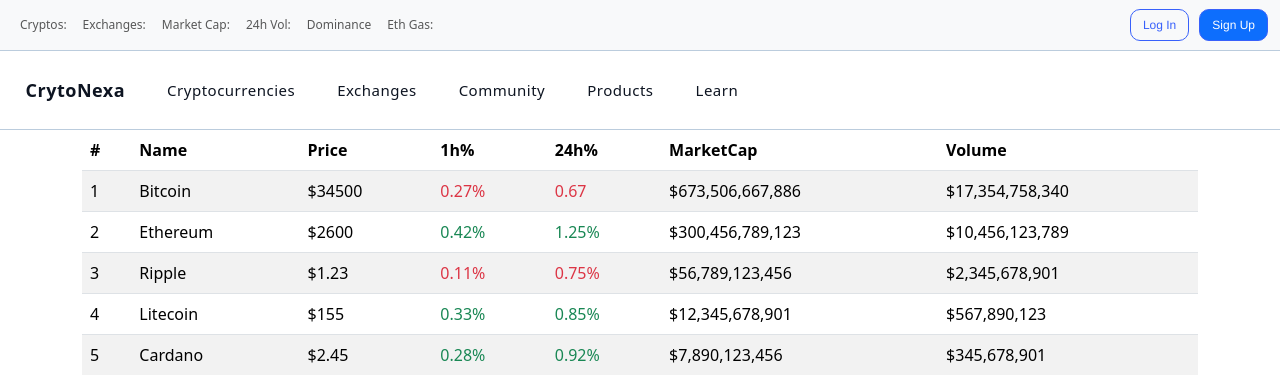
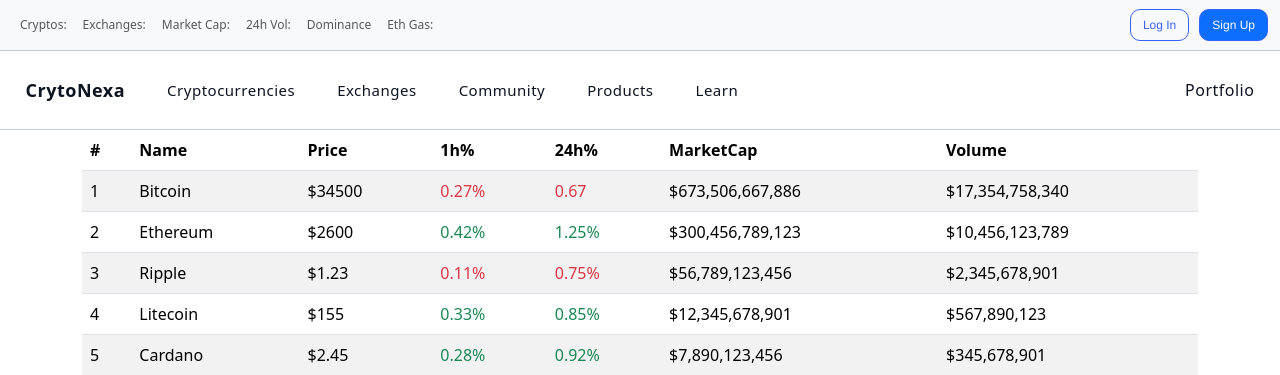
Before and after one commit to CryptoNexa/CryptoNexa, a Django app: page / in a window 1280 px wide. Shown: the top 375 px of the page. Run offline with Django 4.2, Linux system fonts and the light colour scheme; some libraries are stand-ins or nearby versions.

Commit message:
Portfolio tab added and hide signup and login button on login and register

```diff
--- a/static/css/base.css
+++ b/static/css/base.css
@@ -54,6 +54,7 @@
     display: flex;
     width: 40%;
     align-items: center;
+    justify-content: flex-end;
 }
 
 .top-bar-right div {
--- a/templates/CryptoNexa/base.html
+++ b/templates/CryptoNexa/base.html
@@ -38,12 +38,14 @@
                     <span class="nav-link">Eth Gas:</span>
                 </li>
             </ul>
+             {% if not user.is_authenticated %}
                 <a href="{% url 'login' %}">
                     <button type="button" class="btn btn-outline-primary">Log In</button>
                 </a>
                 <a href="{% url 'register' %}">
                     <button type="button" class="btn btn-primary">Sign Up</button>
                 </a>
+            {% endif %}
         </div>
     </div>
 </nav>
@@ -57,6 +59,7 @@
         <div><span>Learn</span></div>
     </div>
     <div class="top-bar-right">
+         <div><span>Portfolio</span></div>
     </div>
 </div>
 <div id="content">
```
Lines whose indentation alone changed are shown as unchanged.
